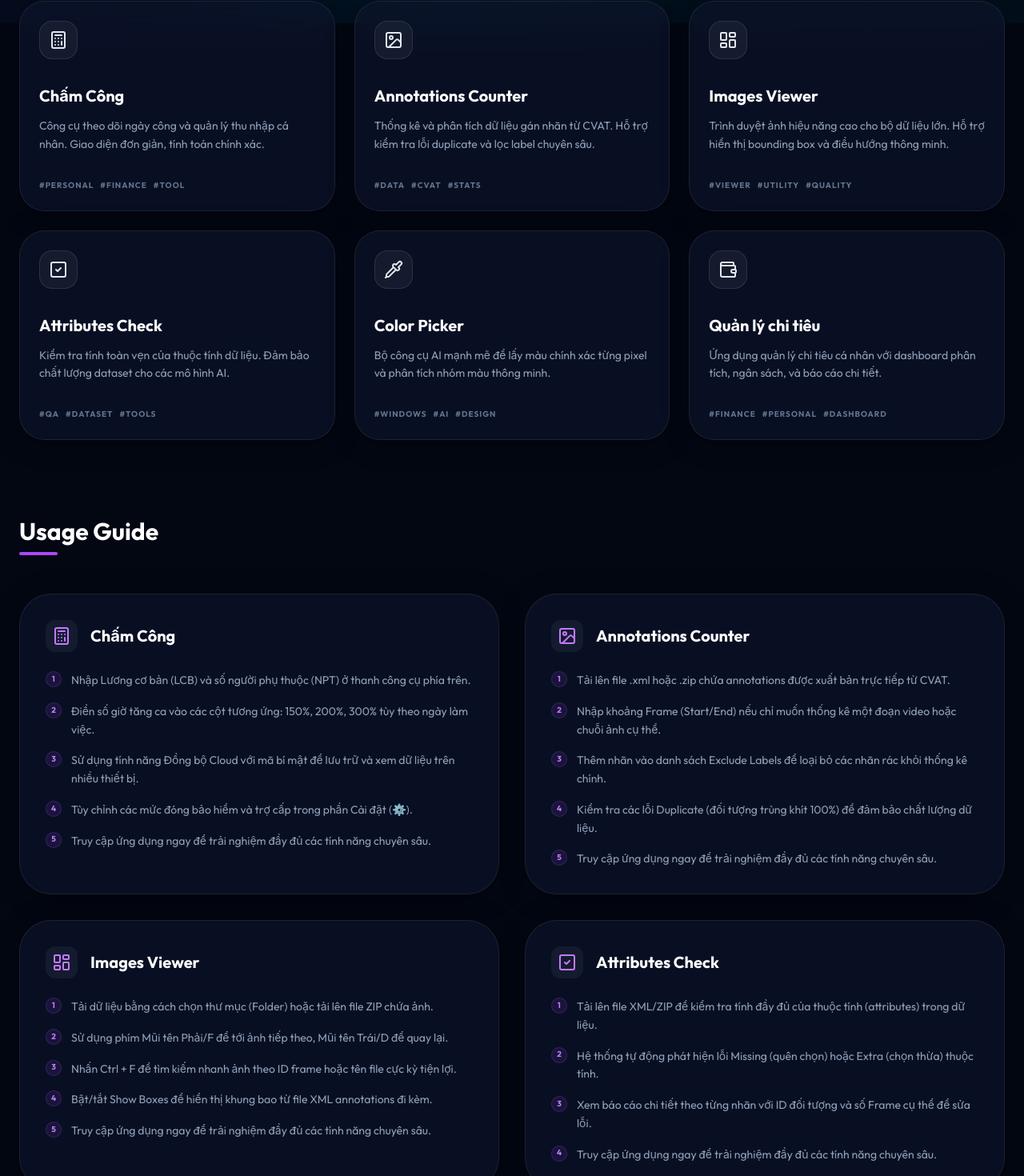
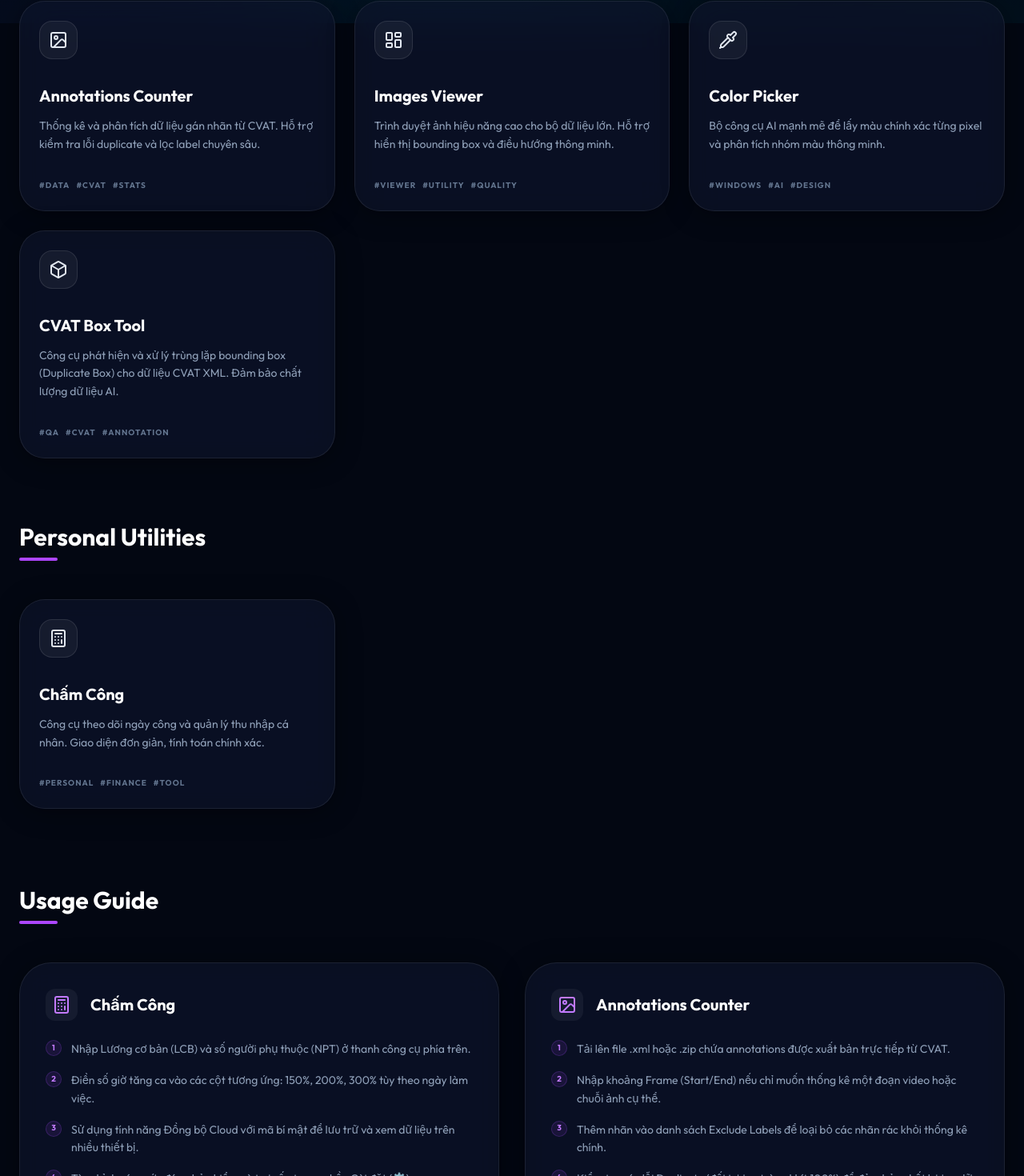
Before and after one commit to NDCLI/myapp, a React (Vite) app: page / in a window 1280 px wide. Shown: the part 771-2241 px from the top of the page at 80% size. Built offline with nearby package versions, Linux system fonts and the light colour scheme.

Commit message:
feat: rename to CVAT Utility Hub, categorize apps, integrate CVAT Box Tool

```diff
--- a/src/App.tsx
+++ b/src/App.tsx
@@ -1,5 +1,5 @@
 import { useEffect, useState } from 'react';
-import { Github, ExternalLink, LayoutDashboard, Image as ImageIcon, Calculator, SquareCheck, Sparkles, Monitor, Cpu, Box, Pipette, Wallet } from 'lucide-react';
+import { Github, ExternalLink, LayoutDashboard, Image as ImageIcon, Calculator, Sparkles, Monitor, Cpu, Box, Pipette } from 'lucide-react';
 import chamcongSS from './assets/chamcong-ss.png';
 import annotationsSS from './assets/annotations-ss.png';
 import imageviewSS from './assets/imageview-ss.png';
@@ -12,62 +12,66 @@ function cn(...inputs: ClassValue[]) {
 }
 
 interface AppItem {
+  id: string;
   title: string;
   description: string;
   url: string;
   icon: React.ReactNode;
   tags: string[];
   color: string;
+  category: 'cvat' | 'personal';
 }
 
 const apps: AppItem[] = [
   {
+    id: "chamcong",
     title: "Chấm Công",
     description: "Công cụ theo dõi ngày công và quản lý thu nhập cá nhân. Giao diện đơn giản, tính toán chính xác.",
     url: "https://ccong.vercel.app/",
     icon: <Calculator className="w-6 h-6" />,
     tags: ["Personal", "Finance", "Tool"],
-    color: "from-blue-500/20 to-indigo-500/20"
+    color: "from-blue-500/20 to-indigo-500/20",
+    category: "personal"
   },
   {
+    id: "annotations",
     title: "Annotations Counter",
     description: "Thống kê và phân tích dữ liệu gán nhãn từ CVAT. Hỗ trợ kiểm tra lỗi duplicate và lọc label chuyên sâu.",
     url: "https://exclude-ct.vercel.app/",
     icon: <ImageIcon className="w-6 h-6" />,
     tags: ["Data", "CVAT", "Stats"],
-    color: "from-purple-500/20 to-pink-500/20"
+    color: "from-purple-500/20 to-pink-500/20",
+    category: "cvat"
   },
   {
+    id: "imageview",
     title: "Images Viewer",
     description: "Trình duyệt ảnh hiệu năng cao cho bộ dữ liệu lớn. Hỗ trợ hiển thị bounding box và điều hướng thông minh.",
     url: "https://imageview.vercel.app/",
     icon: <LayoutDashboard className="w-6 h-6" />,
     tags: ["Viewer", "Utility", "Quality"],
-    color: "from-emerald-500/20 to-teal-500/20"
+    color: "from-emerald-500/20 to-teal-500/20",
+    category: "cvat"
   },
   {
-    title: "Attributes Check",
-    description: "Kiểm tra tính toàn vẹn của thuộc tính dữ liệu. Đảm bảo chất lượng dataset cho các mô hình AI.",
-    url: "https://atrb.vercel.app/",
-    icon: <SquareCheck className="w-6 h-6" />,
-    tags: ["QA", "Dataset", "Tools"],
-    color: "from-amber-500/20 to-orange-500/20"
-  },
-  {
+    id: "colorpicker",
     title: "Color Picker",
     description: "Bộ công cụ AI mạnh mẽ để lấy màu chính xác từng pixel và phân tích nhóm màu thông minh.",
     url: "https://color-analyze.vercel.app/",
     icon: <Pipette className="w-6 h-6" />,
     tags: ["Windows", "AI", "Design"],
-    color: "from-pink-500/20 to-red-500/20"
+    color: "from-pink-500/20 to-red-500/20",
+    category: "cvat"
   },
   {
-    title: "Quản lý chi tiêu",
-    description: "Ứng dụng quản lý chi tiêu cá nhân với dashboard phân tích, ngân sách, và báo cáo chi tiết.",
-    url: "https://qlct-tc.vercel.app/",
-    icon: <Wallet className="w-6 h-6" />,
-    tags: ["Finance", "Personal", "Dashboard"],
-    color: "from-green-500/20 to-emerald-500/20"
+    id: "cvatbox",
+    title: "CVAT Box Tool",
+    description: "Công cụ phát hiện và xử lý trùng lặp bounding box (Duplicate Box) cho dữ liệu CVAT XML. Đảm bảo chất lượng dữ liệu AI.",
+    url: "https://boxct.vercel.app/",
+    icon: <Box className="w-6 h-6" />,
+    tags: ["QA", "CVAT", "Annotation"],
+    color: "from-amber-500/20 to-orange-500/20",
+    category: "cvat"
   }
 ];
 
@@ -77,6 +81,9 @@ function App() {
   useEffect(() => {
     setMounted(true);
   }, []);
+
+  const cvatApps = apps.filter(app => app.category === 'cvat');
+  const personalApps = apps.filter(app => app.category === 'personal');
 
   return (
     <div className="min-h-screen bg-[#030712] text-slate-200 selection:bg-blue-500/30 selection:text-blue-200 relative overflow-hidden">
@@ -95,7 +102,7 @@ function App() {
             <div className="w-12 h-12 rounded-2xl bg-gradient-to-br from-blue-500 to-purple-600 flex items-center justify-center shadow-lg shadow-blue-500/20">
               <Box className="w-6 h-6 text-white" />
             </div>
-            <span className="text-2xl font-black text-white tracking-tighter italic uppercase">App Hub</span>
+            <span className="text-2xl font-black text-white tracking-normal italic uppercase">CVAT Utility Hub</span>
           </div>
 
           <div className="flex gap-4">
@@ -192,17 +199,18 @@ function App() {
 
         {/* Apps Section */}
         <section id="apps-grid" className="max-w-7xl mx-auto px-6 pb-24">
+          {/* CVAT Utilities Group */}
           <div className="flex items-center justify-between mb-12">
             <div>
-              <h2 className="text-3xl font-bold text-white mb-2">Applications</h2>
+              <h2 className="text-3xl font-bold text-white mb-2">CVAT Utilities</h2>
               <div className="h-1 w-12 bg-blue-500 rounded-full" />
             </div>
           </div>
 
-          <div className="grid grid-cols-1 md:grid-cols-2 lg:grid-cols-3 gap-6">
-            {apps.map((app, index) => (
+          <div className="grid grid-cols-1 md:grid-cols-2 lg:grid-cols-3 gap-6 mb-20">
+            {cvatApps.map((app, index) => (
               <div
-                key={index}
+                key={app.id}
                 onClick={() => window.open(app.url, '_blank')}
                 className={cn(
                   "glass-card p-6 rounded-[2rem] flex flex-col glass-card-hover group relative overflow-hidden transition-all duration-700 cursor-pointer",
@@ -219,7 +227,69 @@ function App() {
                     </div>
                     <div className="flex gap-2">
                       <a
-                        href={`#guide-${index}`}
+                        href={`#guide-${app.id}`}
+                        onClick={(e) => e.stopPropagation()}
+                        className="p-2 rounded-full bg-white/5 border border-white/10 opacity-0 group-hover:opacity-100 transition-all duration-500 hover:bg-blue-500/20 hover:border-blue-500/40"
+                        title="Xem hướng dẫn"
+                      >
+                        <Sparkles className="w-4 h-4 text-blue-400" />
+                      </a>
+                      <div
+                        className="p-2 rounded-full bg-white/5 border border-white/10 opacity-0 group-hover:opacity-100 transition-all duration-500 hover:bg-white/10"
+                      >
+                        <ExternalLink className="w-4 h-4" />
+                      </div>
+                    </div>
+                  </div>
+
+                  <h3 className="text-xl font-bold text-white mb-3 group-hover:text-blue-400 transition-colors">
+                    {app.title}
+                  </h3>
+                  <p className="text-slate-400 text-sm mb-8 leading-relaxed line-clamp-3">
+                    {app.description}
+                  </p>
+
+                  <div className="mt-auto flex flex-wrap gap-2">
+                    {app.tags.map(tag => (
+                      <span key={tag} className="text-[10px] font-bold uppercase tracking-widest text-slate-500">
+                        #{tag}
+                      </span>
+                    ))}
+                  </div>
+                </div>
+              </div>
+            ))}
+          </div>
+
+          {/* Personal Utilities Group */}
+          <div className="flex items-center justify-between mb-12">
+            <div>
+              <h2 className="text-3xl font-bold text-white mb-2">Personal Utilities</h2>
+              <div className="h-1 w-12 bg-purple-500 rounded-full" />
+            </div>
+          </div>
+
+          <div className="grid grid-cols-1 md:grid-cols-2 lg:grid-cols-3 gap-6">
+            {personalApps.map((app, index) => (
+              <div
+                key={app.id}
+                onClick={() => window.open(app.url, '_blank')}
+                className={cn(
+                  "glass-card p-6 rounded-[2rem] flex flex-col glass-card-hover group relative overflow-hidden transition-all duration-700 cursor-pointer",
+                  mounted ? "translate-y-0 opacity-100" : "translate-y-12 opacity-0"
+                )}
+                style={{ transitionDelay: `${index * 150}ms` }}
+              >
+                <div className={cn("absolute inset-0 bg-gradient-to-br opacity-0 group-hover:opacity-100 transition-opacity duration-500", app.color)} />
+
+                <div className="relative z-10 flex flex-col h-full">
+                  <div className="flex justify-between items-start mb-8">
+                    <div className="w-12 h-12 rounded-2xl bg-white/5 border border-white/10 flex items-center justify-center group-hover:scale-110 group-hover:bg-white/10 transition-all duration-300">
+                      {app.icon}
+                    </div>
+                    <div className="flex gap-2">
+                      <a
+                        href={`#guide-${app.id}`}
                         onClick={(e) => e.stopPropagation()}
                         className="p-2 rounded-full bg-white/5 border border-white/10 opacity-0 group-hover:opacity-100 transition-all duration-500 hover:bg-blue-500/20 hover:border-blue-500/40"
                         title="Xem hướng dẫn"
@@ -262,10 +332,10 @@ function App() {
           </div>
 
           <div className="grid grid-cols-1 md:grid-cols-2 gap-8">
-            {apps.map((app, index) => (
+            {apps.map((app) => (
               <div
-                key={index}
-                id={`guide-${index}`}
+                key={app.id}
+                id={`guide-${app.id}`}
                 className="glass-card p-8 rounded-[2.5rem] border-white/5 hover:border-purple-500/30 transition-colors"
               >
                 <div className="flex items-center gap-4 mb-6">
@@ -292,19 +362,14 @@ function App() {
                     app.title === "Images Viewer" && "Nhấn Ctrl + F để tìm kiếm nhanh ảnh theo ID frame hoặc tên file cực kỳ tiện lợi.",
                     app.title === "Images Viewer" && "Bật/tắt Show Boxes để hiển thị khung bao từ file XML annotations đi kèm.",
 
-                    app.title === "Attributes Check" && "Tải lên file XML/ZIP để kiểm tra tính đầy đủ của thuộc tính (attributes) trong dữ liệu.",
-                    app.title === "Attributes Check" && "Hệ thống tự động phát hiện lỗi Missing (quên chọn) hoặc Extra (chọn thừa) thuộc tính.",
-                    app.title === "Attributes Check" && "Xem báo cáo chi tiết theo từng nhãn với ID đối tượng và số Frame cụ thể để sửa lỗi.",
-
                     app.title === "Color Picker" && "Sử dụng phím Alt + S để mở kính lúp và chọn mã màu chính xác từ màn hình.",
                     app.title === "Color Picker" && "Nhấn Alt + A để vẽ vùng chọn Lasso hoặc Ctrl + V để phân tích màu từ Clipboard.",
                     app.title === "Color Picker" && "Công nghệ AI Ensemble Voting giúp định danh tên màu chính xác với 6 thuật toán lõi.",
 
-                    app.title === "Chi Tiêu (QLCT)" && "Đăng nhập bằng tài khoản Google để bắt đầu quản lý chi tiêu của bạn.",
-                    app.title === "Chi Tiêu (QLCT)" && "Tạo các danh mục chi tiêu (Food, Transport, Entertainment...) để phân loại chi tiêu.",
-                    app.title === "Chi Tiêu (QLCT)" && "Thêm giao dịch mới: chọn danh mục, nhập số tiền, và ghi chú để theo dõi chi tiêu.",
-                    app.title === "Chi Tiêu (QLCT)" && "Xem báo cáo chi tiết theo tháng với biểu đồ phân tích và so sánh ngân sách vs thực chi.",
-                    app.title === "Chi Tiêu (QLCT)" && "Đặt giới hạn ngân sách cho mỗi danh mục để kiểm soát chi tiêu hiệu quả.",
+                    app.title === "CVAT Box Tool" && "Tải lên file XML chứa annotations xuất từ CVAT để bắt đầu phân tích.",
+                    app.title === "CVAT Box Tool" && "Hệ thống tự động quét và hiển thị danh sách các bounding box bị trùng lặp (duplicate).",
+                    app.title === "CVAT Box Tool" && "Xem trực quan thông tin chi tiết của box trùng lặp: ID đối tượng, tọa độ và Frame tương ứng.",
+                    app.title === "CVAT Box Tool" && "Tải xuống file XML sạch đã được loại bỏ tự động các box bị trùng lặp.",
 
                     "Truy cập ứng dụng ngay để trải nghiệm đầy đủ các tính năng chuyên sâu."
                   ].filter(Boolean).map((step, i) => (
```
Also changed, not shown: 1 other file (tests, documents, lock files or other folders).
